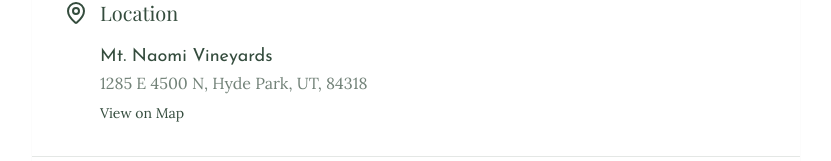
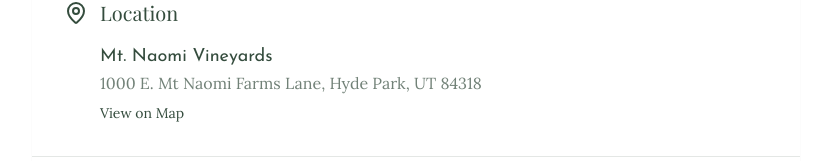
Before and after one commit to Mogul-Wingz/kolbie-and-wyatt-celebrate, a React (Vite) app: page /wedding-day in a window 1280 px wide. Shown: the part 582-743 px from the top of the page, without its empty margins (224-1055 px from the left). Built offline with nearby package versions, Linux system fonts and the light colour scheme.

Commit message:
Fix: Update venue address
Update the venue address on the Wedding Day page to 1000 E. Mt Naomi Farms Lane, Hyde Park, UT 84318.

```diff
--- a/src/pages/WeddingDay.tsx
+++ b/src/pages/WeddingDay.tsx
@@ -30,9 +30,9 @@ const WeddingDay = () => {
               </div>
               <div className="ml-9">
                 <p className="font-josefin text-lg">Mt. Naomi Vineyards</p>
-                <p className="text-wedding-dark/70">1285 E 4500 N, Hyde Park, UT, 84318</p>
+                <p className="text-wedding-dark/70">1000 E. Mt Naomi Farms Lane, Hyde Park, UT 84318</p>
                 <a
-                  href="https://maps.google.com/?q=1285+E+4500+N,+Hyde+Park,+UT,+84318"
+                  href="https://maps.google.com/?q=1000+E.+Mt+Naomi+Farms+Lane,+Hyde+Park,+UT+84318"
                   target="_blank"
                   rel="noopener noreferrer"
                   className="inline-block mt-2 text-sm text-wedding-blush hover:underline"
```
